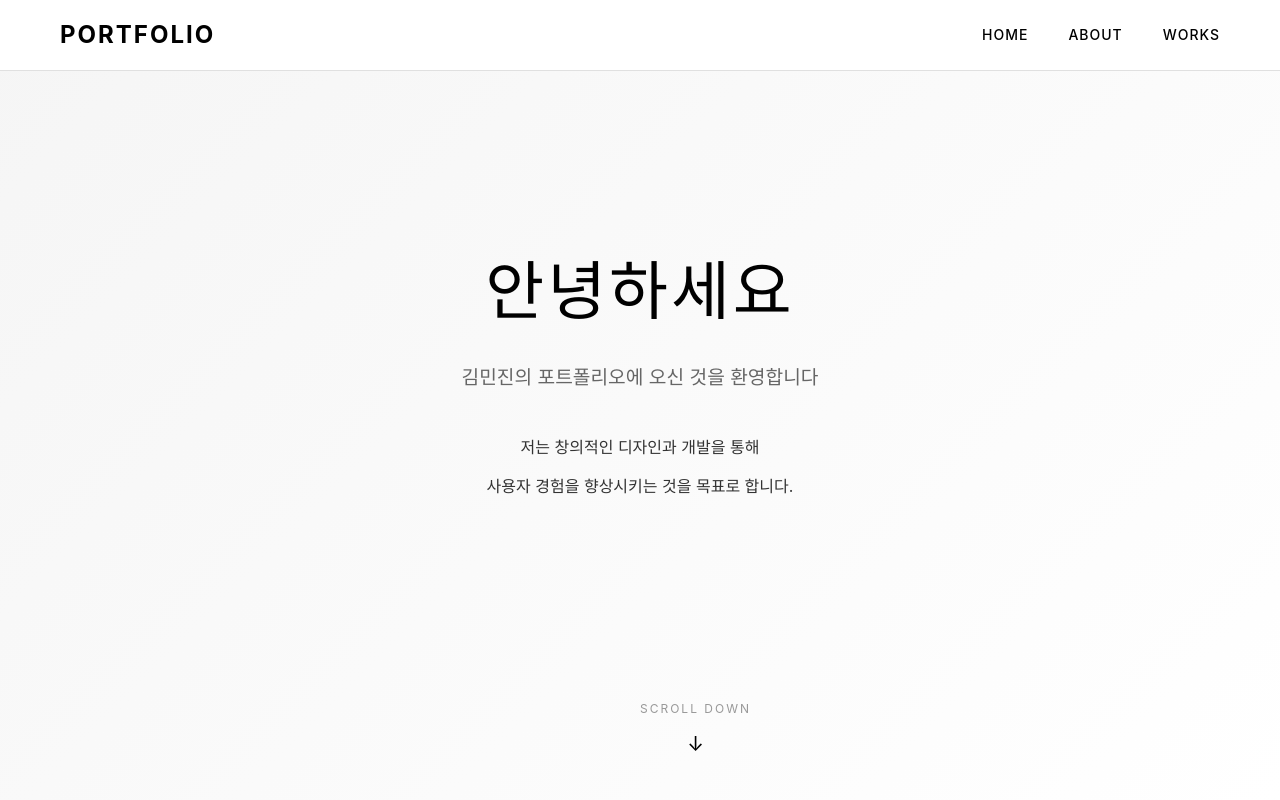
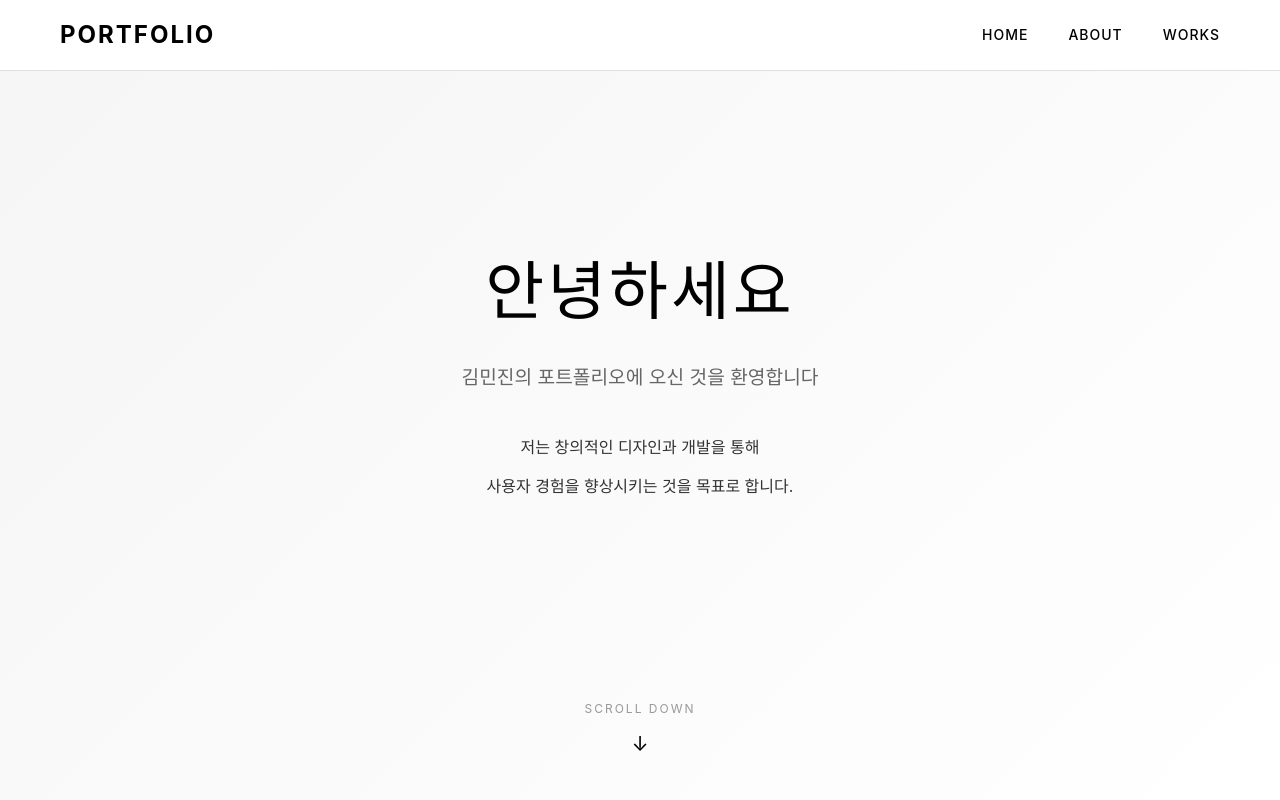
Before and after one commit to ikmmnjn/portfolio, a plain HTML site: page index.html in a window 1280 px wide. Shown: the top 800 px of the page. Drawn offline with Linux system fonts and the light colour scheme; a web font is replaced by a local one.

Commit message:
scroll-indicator 중앙 정렬 개선: 현대적 flexbox 방법 적용

```diff
--- a/style.css
+++ b/style.css
@@ -150,8 +150,12 @@ body {
 .scroll-indicator {
     position: absolute;
     bottom: 40px;
-    left: 50%;
-    transform: translateX(-50%);
+    left: 0;
+    right: 0;
+    display: flex;
+    flex-direction: column;
+    justify-content: center;
+    align-items: center;
     text-align: center;
     opacity: 0;
     animation: fadeInUp 1s ease 1.1s forwards;
@@ -161,7 +165,6 @@ body {
     font-size: 12px;
     letter-spacing: 2px;
     color: #999;
-    display: block;
     margin-bottom: 10px;
 }
 
@@ -434,6 +437,7 @@ section {
     .works-grid {
         grid-template-columns: 1fr;
     }
+
 }
 
 @media (max-width: 480px) {
@@ -456,4 +460,5 @@ section {
     .work-content {
         padding: 20px;
     }
+
 }
```
